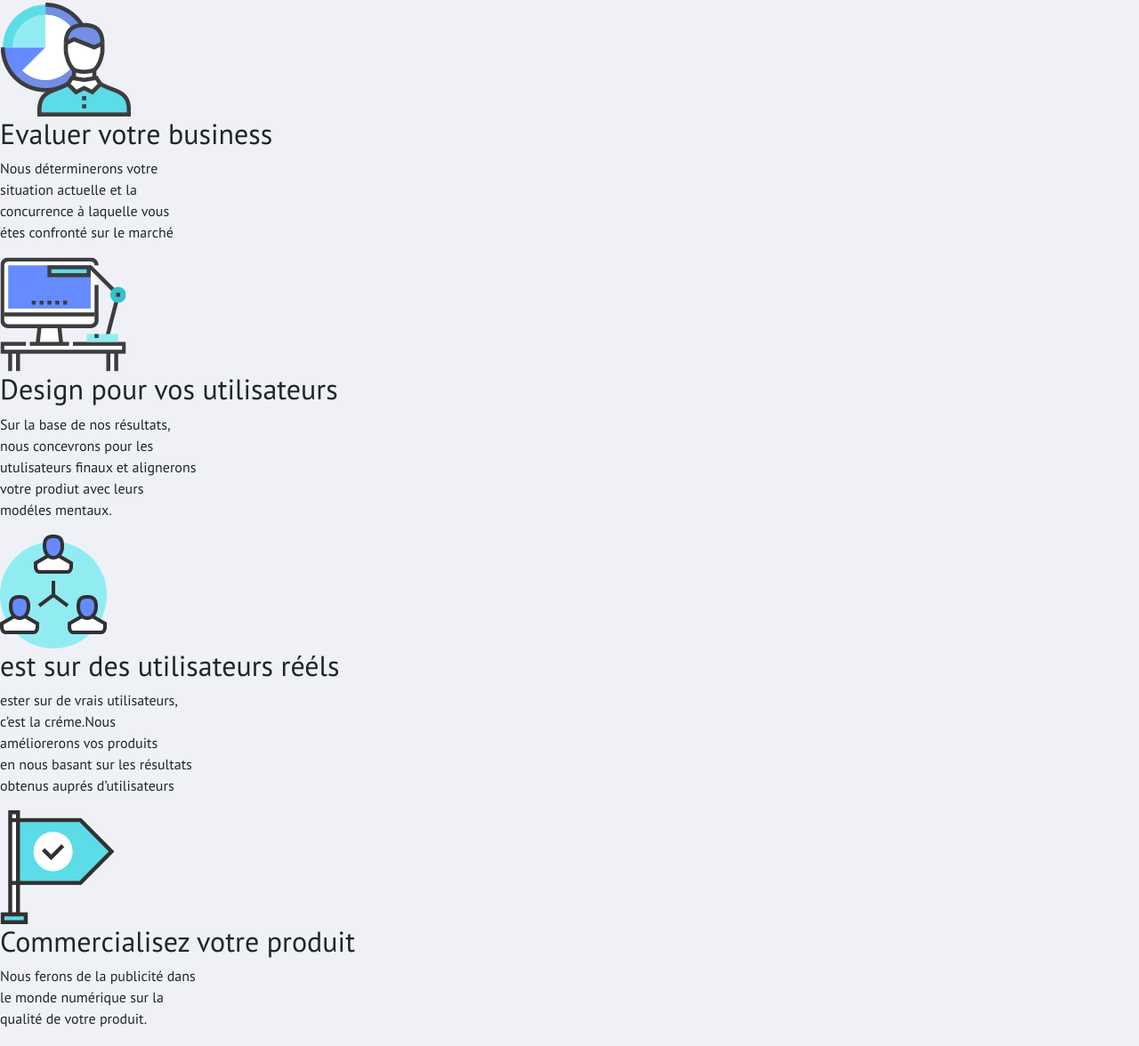
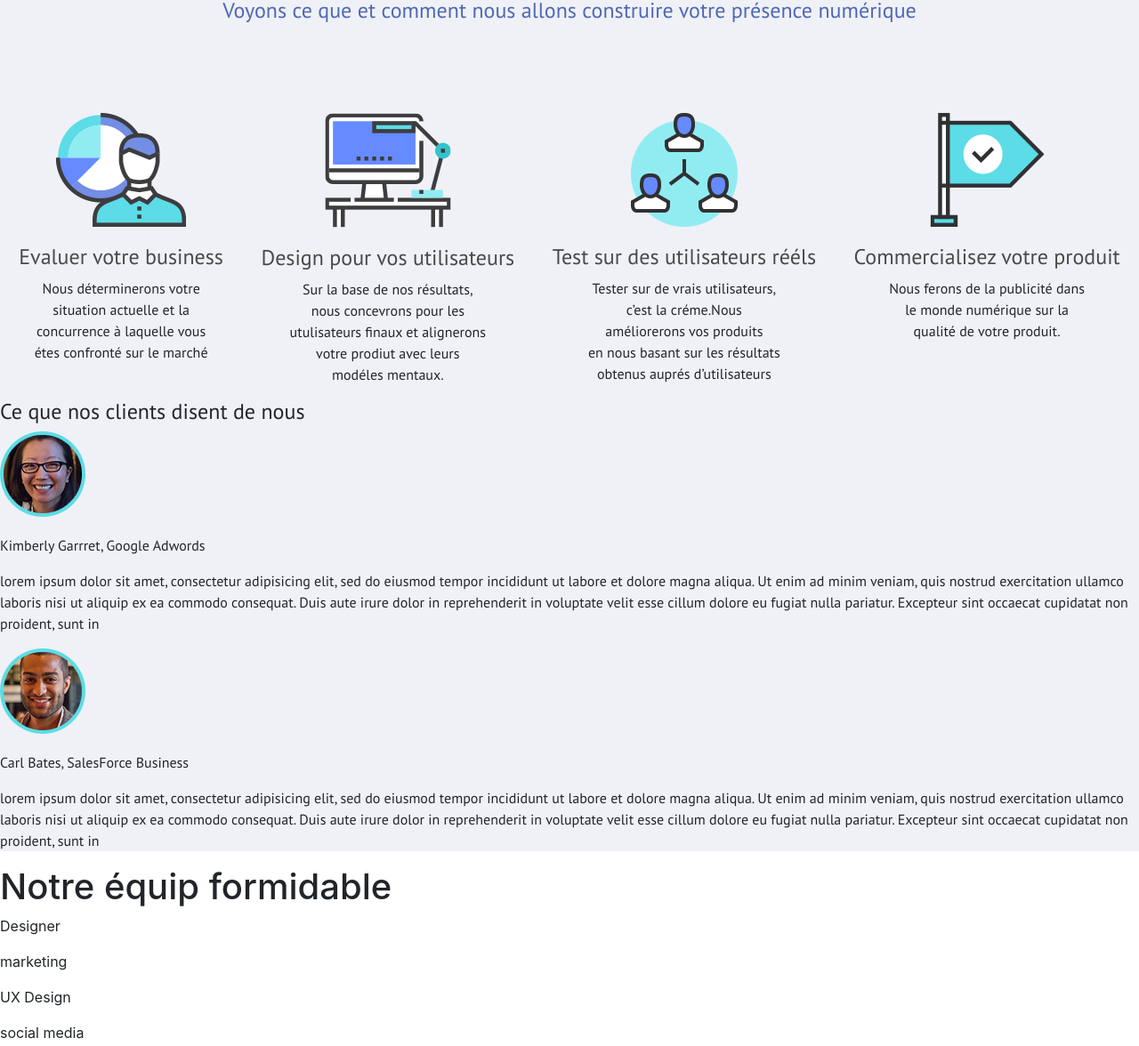
Before and after one commit to abderrahmanerouah/Niveau-3, a plain HTML site: page index.html in a window 1280 px wide. Shown: the part 648-1824 px from the top of the page at 89% size. Drawn offline with nearby package versions, Linux system fonts and the light colour scheme.

Commit message:
Finishe main

```diff
--- a/css/style.css
+++ b/css/style.css
@@ -1,4 +1,3 @@
-
 * {
   padding: 0rem;
   margin: 0rem;
@@ -6,32 +5,13 @@
 
 body {
   max-width: 1440px;
-  margin: 0px auto; }
-
-header ul {
-  display: flex; }
-
-.equip {
-  position: relative;
-  background: url("../img/team-member-1.png") no-repeat center/cover;
-  height: 90vh; }
-  .equip h1 {
-    text-align: center;
-    font-size: 4rem; }
-.header nav img {
-  width: 126px;
-  margin-right: 20px;
-}
-.header nav {
-  display: flex;
-  justify-content: space-around;
-}
-header ul {
-  display: flex; }
+  margin: 0px auto !important; }
 
 .my_main {
   font-family: 'PT Sans', sans-serif;
   background-color: #eff1f7; }
+  .my_main img {
+    margin-bottom: 20px; }
 
 .title_main h1 {
   text-align: center;
@@ -43,12 +23,14 @@ header ul {
 .title_main h4 {
   text-align: center;
   color: #5067b3;
-  font-size: 24px;
-  font-weight: normal; }
+  font-weight: normal;
+  font-size: 24px; }
 
-footer {
-  background-image: url(img/footer-image.png); }
-  footer header {
-    text-align: center; }
-  footer main {
-    display: flex; }
+.main_section {
+  display: flex;
+  text-align: center;
+  margin-top: 100px;
+  justify-content: space-around;
+  flex-wrap: wrap; }
+  .main_section h4 {
+    color: #494949; }
--- a/index.html
+++ b/index.html
@@ -54,17 +54,18 @@
   </section> <!-- end header -->
 
 
-  <main class="my_main"> <!--main naima-->
+  <main class="my_main">
+    <!--main naima-->
 
-   <div class="title_main">
-    <h1>Les jalons de chaque projet que nous réalisons</h1>
-    <h4>Voyons ce que et comment nous allons construire votre présence numérique</h4>
-   </div>
+    <div class="title_main">
+      <h1>Les jalons de chaque projet que nous réalisons</h1>
+      <h4>Voyons ce que et comment nous allons construire votre présence numérique</h4>
+    </div>
 
     <section class="main_section">
       <article class="main_article1">
         <img src="img/end-user-icon.png" alt="">
-        <h2>Evaluer votre business </h2>
+        <h4>Evaluer votre business </h4>
         <p>Nous déterminerons votre <br>
           situation actuelle et la <br>
           concurrence à laquelle vous <br>
@@ -72,7 +73,7 @@
       </article>
       <article class="main_article2">
         <img src="img/desktop-work-icon.png" alt="">
-        <h2>Design pour vos utilisateurs</h2>
+        <h4>Design pour vos utilisateurs</h4>
         <p>Sur la base de nos résultats,<br>
           nous concevrons pour les <br>
           utulisateurs finaux et alignerons <br>
@@ -81,8 +82,8 @@
       </article>
       <article class="main_article3">
         <img src="img/usertest-icon.png" alt="">
-        <h2>est sur des utilisateurs rééls</h2>
-        <p>ester sur de vrais utilisateurs, <br>
+        <h4>Test sur des utilisateurs rééls</h4>
+        <p>Tester sur de vrais utilisateurs, <br>
           c’est la créme.Nous <br>
           améliorerons vos produits <br>
           en nous basant sur les résultats <br>
@@ -90,7 +91,7 @@
       </article>
       <article class="main_article4">
         <img src="img/flag-icon.png" alt="">
-        <h2>Commercialisez votre produit</h2>
+        <h4>Commercialisez votre produit</h4>
         <p>Nous ferons de la publicité dans <br>
           le monde numérique sur la <br>
           qualité de votre produit. </p>
--- /dev/null
+++ b/scss/TITLE.scss
@@ -0,0 +1,6 @@
+@mixin title($color, $font-size) {
+    text-align: center;
+    color: $color;
+    font-weight: normal;
+    font-size: $font-size;
+}
--- a/scss/main.scss
+++ b/scss/main.scss
@@ -1,11 +1,16 @@
+* {
+  padding: 0rem;
+  margin: 0rem;
+  box-sizing: border-box;
+}
 
-*{padding:0rem ;margin:0rem;box-sizing: border-box;}
-body{
+body {
   max-width: 1440px;
-  margin:0px auto ;
+  margin: 0px auto !important;
 }
-@import "header";
-@import "equipe";
-@import "header";
+
+// @import "header";
+// @import "equipe";
+// @import "header";
 @import "main_body";
-@import "footer";
+// @import "footer";
--- a/scss/main_body.scss
+++ b/scss/main_body.scss
@@ -1,25 +1,39 @@
+@import "TITLE.scss";
+
 .my_main {
     font-family: 'PT Sans', sans-serif;
     background-color: #eff1f7;
+
+    img {
+        margin-bottom: 20px;
+        ;
+    }
+
 }
 
 .title_main {
 
     h1 {
-        text-align: center;
-        color: rgb(73, 73, 73);
-        font-weight: normal;
-        font-size: 50px;
-        padding-top: 70px;;
+        @include title(rgb(73, 73, 73), 50px);
+        padding-top: 70px;
     }
 
 
     h4 {
-        text-align: center;
-        color: #5067b3;
-        font-size: 24px;
-        font-weight: normal;
+        @include title(rgb(80, 103, 179), 24px);
+    }
+}
+
+.main_section {
+    display: flex;
+    text-align: center;
+    margin-top: 100px;
+    justify-content: space-around;
+    flex-wrap: wrap;
 
 
+    h4 {
+        color: rgb(73, 73, 73);
     }
-   }
+
+}
```
